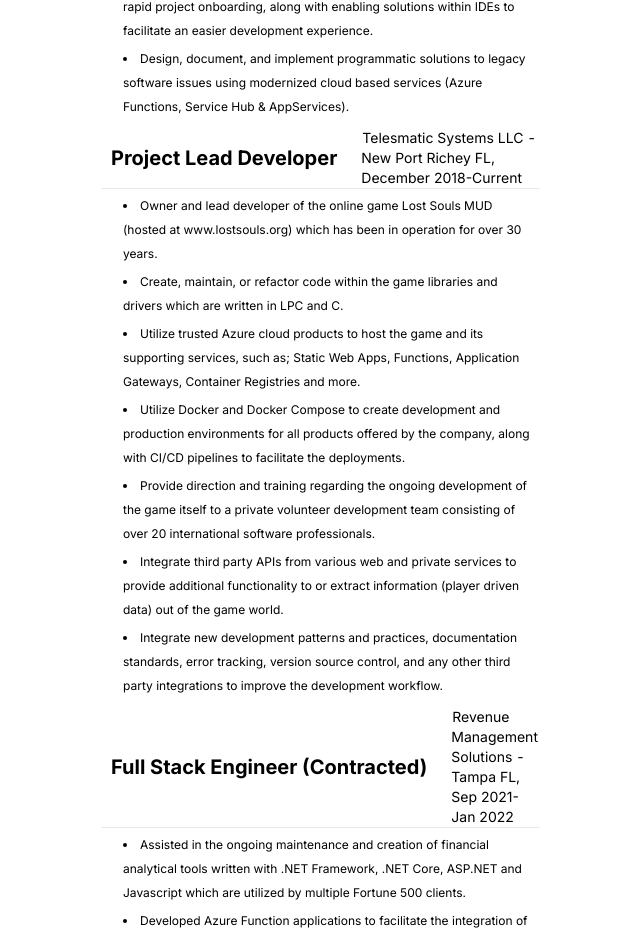
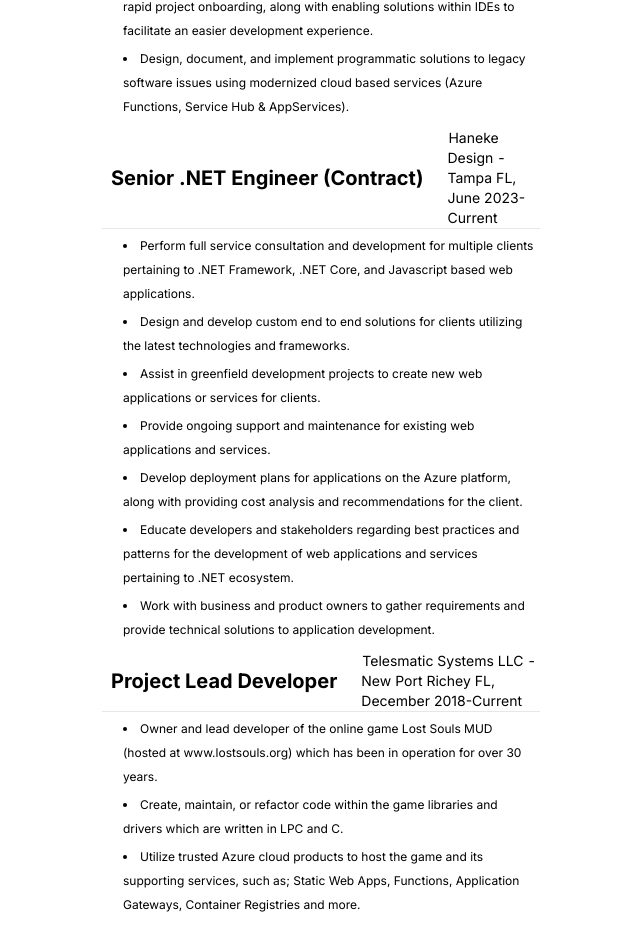
Before and after one commit to starhound/Resume, a Next.js app: page / in a window 1280 px wide. Shown: the part 1375-2303 px from the top of the page, without its empty margins (510-1150 px from the left). Built offline with nearby package versions, Linux system fonts and the light colour scheme.

Commit message:
added haneke design

```diff
--- a/src/components/WorkExperience.js
+++ b/src/components/WorkExperience.js
@@ -18,6 +18,16 @@ export default function WorkExperience() {
         "Provide direction and training regarding the ongoing development of the game itself to a private volunteer development team consisting of over 20 international software professionals.",
         "Integrate third party APIs from various web and private services to provide additional functionality to or extract information (player driven data) out of the game world.",
         "Integrate new development patterns and practices, documentation standards, error tracking, version source control, and any other third party integrations to improve the development workflow."
+    ];
+
+    const hanekeDesignResponsibilities = [
+        "Perform full service consultation and development for multiple clients pertaining to .NET Framework, .NET Core, and Javascript based web applications.",
+        "Design and develop custom end to end solutions for clients utilizing the latest technologies and frameworks.",
+        "Assist in greenfield development projects to create new web applications or services for clients.",
+        "Provide ongoing support and maintenance for existing web applications and services.",
+        "Develop deployment plans for applications on the Azure platform, along with providing cost analysis and recommendations for the client.",
+        "Educate developers and stakeholders regarding best practices and patterns for the development of web applications and services pertaining to .NET ecosystem.",
+        "Work with business and product owners to gather requirements and provide technical solutions to application development."
     ];
 
     const revenueManagementResponsibilities = [
@@ -51,6 +61,14 @@ export default function WorkExperience() {
                     <hr />
                     <WorkExperienceResponsibilityList items={comply365Responsibilities} />
                     <div className="flex flex-col sm:flex-row items-center">
+                        <h2 className="text-base sm:text-xl whitespace-nowrap ml-2">Senior .NET Engineer (Contract)</h2>
+                        <span className="sm:pl-4 mt-2 sm:mt-0 sm:ml-2 text-xs sm:text-sm workTime">
+                            <a href="https://www.hanekedesign.com/">Haneke Design</a> - Tampa FL, June 2023-Current
+                        </span>
+                    </div>
+                    <hr />
+                    <WorkExperienceResponsibilityList items={hanekeDesignResponsibilities} />
+                    <div className="flex flex-col sm:flex-row items-center">
                         <h2 className="text-base sm:text-xl whitespace-nowrap ml-2">Project Lead Developer</h2>
                         <span className="sm:pl-4 mt-2 sm:mt-0 sm:ml-2 text-xs sm:text-sm workTime">
                             <a href="https://lostsouls.org/">Telesmatic Systems LLC</a> - New Port Richey FL, December 2018-Current
```
